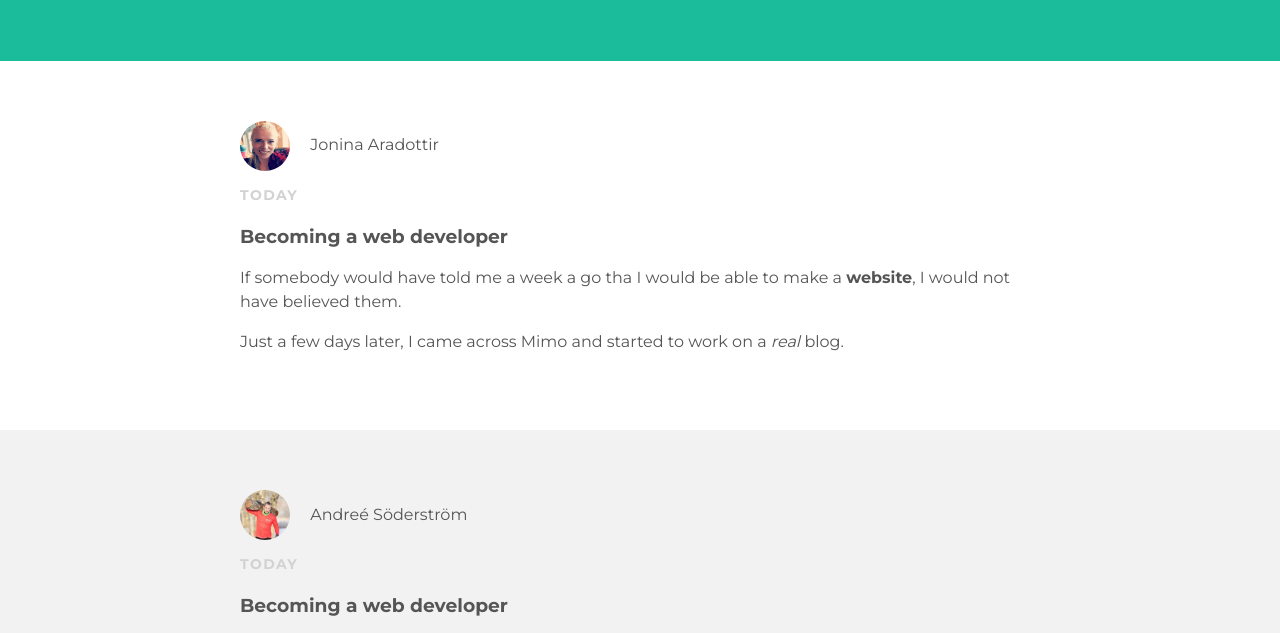
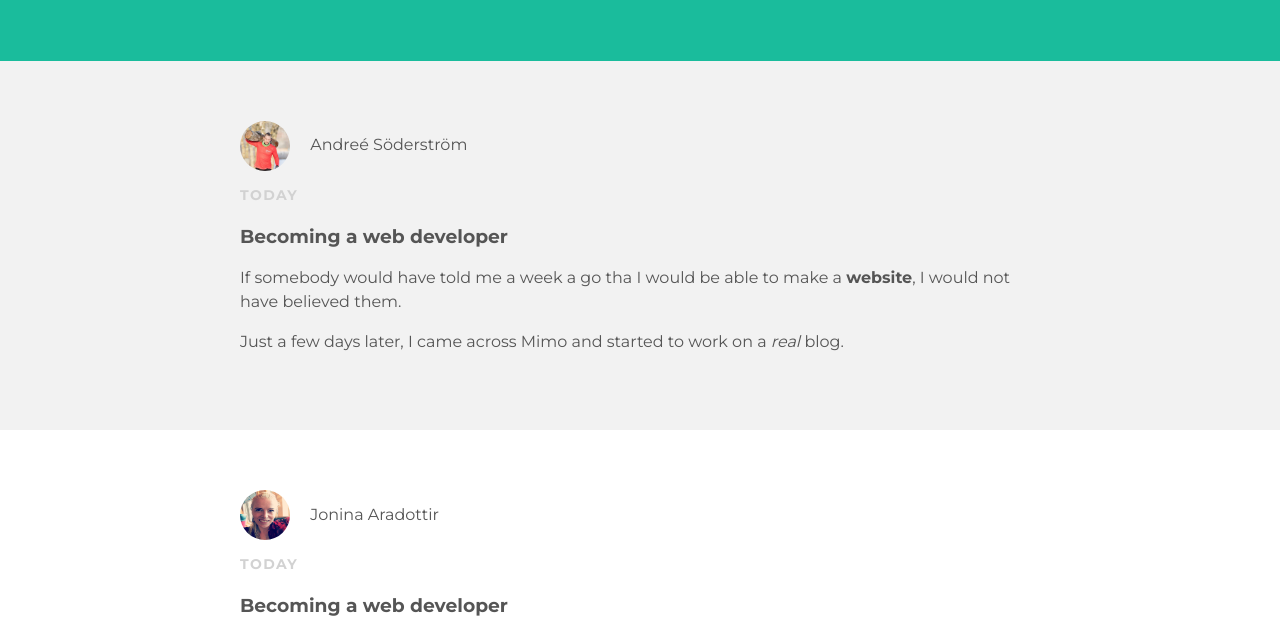
Before and after one commit to Allaskafa/.github.io, a plain HTML site: page index.html in a window 1280 px wide. Shown: the part 89-722 px from the top of the page. Drawn offline with Linux system fonts and the light colour scheme.

Commit message:
Update index.html

```diff
--- a/index.html
+++ b/index.html
@@ -16,6 +16,21 @@
       </ul>
     </div>
   </div>
+
+     <div class="post-container">
+        <div class="post">
+          <div class="post-author">
+            <img src="2018-01-22 11.12.25.png">
+            <span>Andreé Söderström</span>
+          </div>
+          <p class="post-date">Today</p>
+          <h3 class="post-title">Becoming a web developer</h3>
+          <div class="post-content">
+            <p>If somebody would have told me a week a go tha I would be able to make a <strong>website</strong>, I would not have believed them.</p>
+            <p>Just a few days later, I came across Mimo and started to work on a <em>real</em> blog.</p>
+          </div>
+        </div>
+    </div>
 
     <div id="content">
       <div class="post-container">
```
